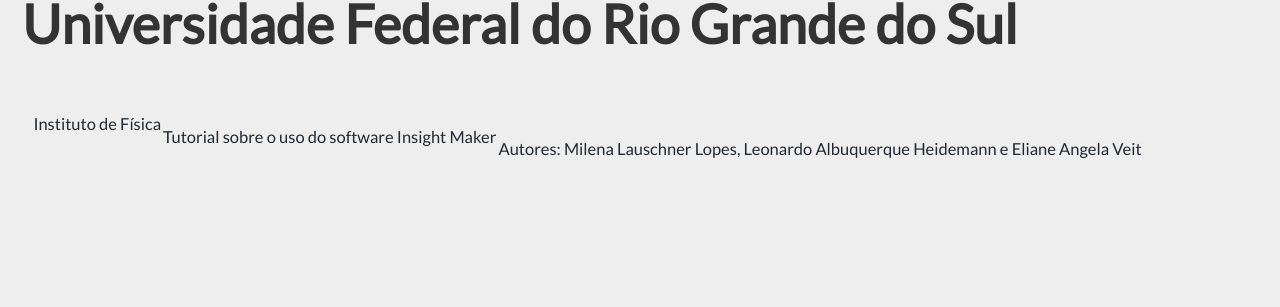
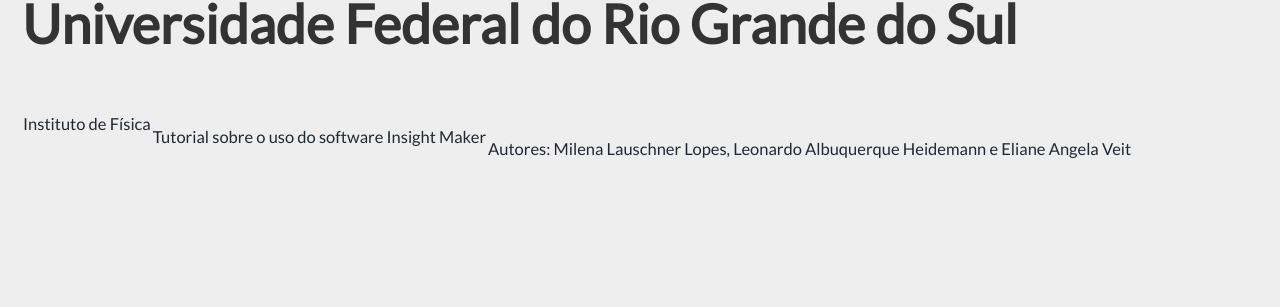
Before and after one commit to milenalauschner/MM, a Jekyll site: the page built from _pages/about.md, in a window 1280 px wide. Shown: the part 158-465 px from the top of the page. Built offline with Jekyll 4.4.1, drawn with Linux system fonts in a browser that asks for light colours; cached includes are drawn as plain includes; nearby versions of some CDN libraries; comment, search, counter and statistics services are not loaded.

```diff
--- a/_pages/about.md
+++ b/_pages/about.md
@@ -1,6 +1,6 @@
 ---
 title: Universidade Federal do Rio Grande do Sul
-excerpt: "|||Instituto de Física |<br />
+excerpt: "Instituto de Física |<br />
          Tutorial sobre o uso do software Insight Maker| <br /><br />
          Autores: Milena Lauschner Lopes, Leonardo Albuquerque Heidemann e Eliane Angela Veit"
 layout: single
```
